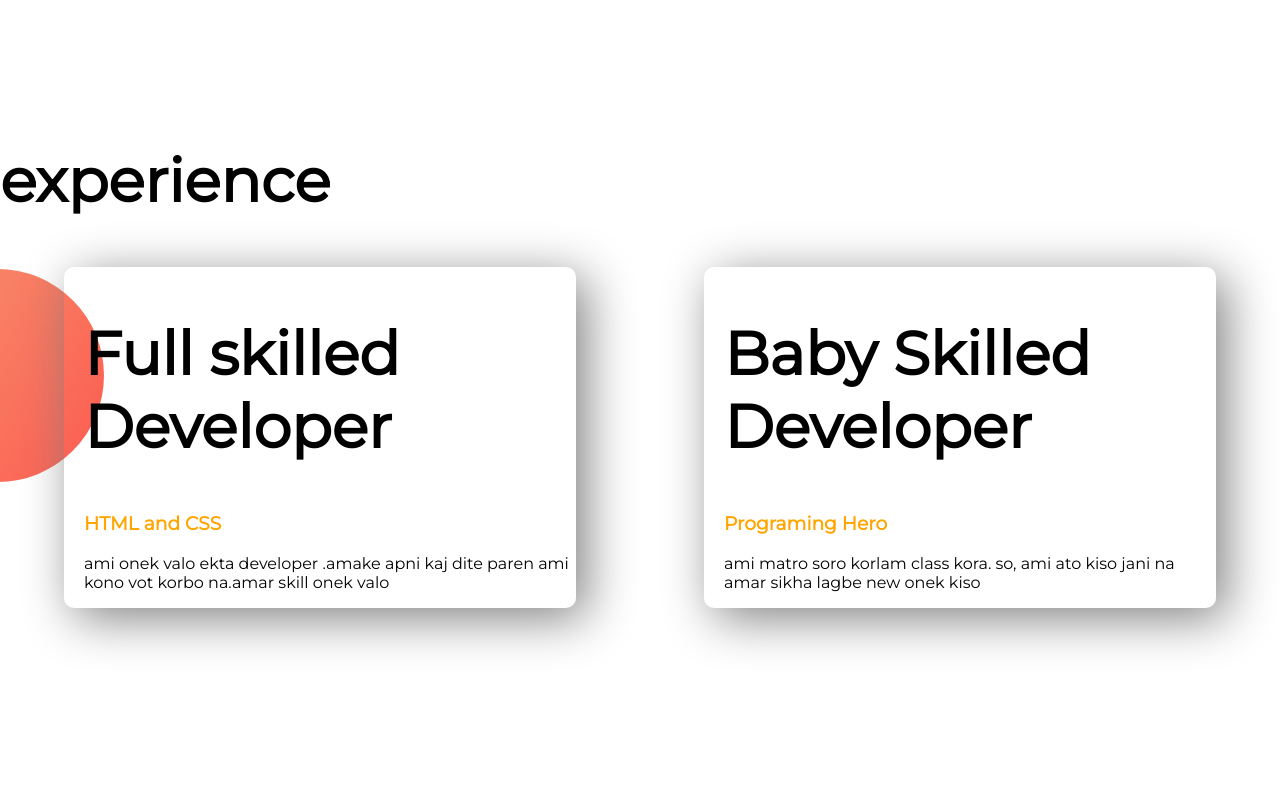
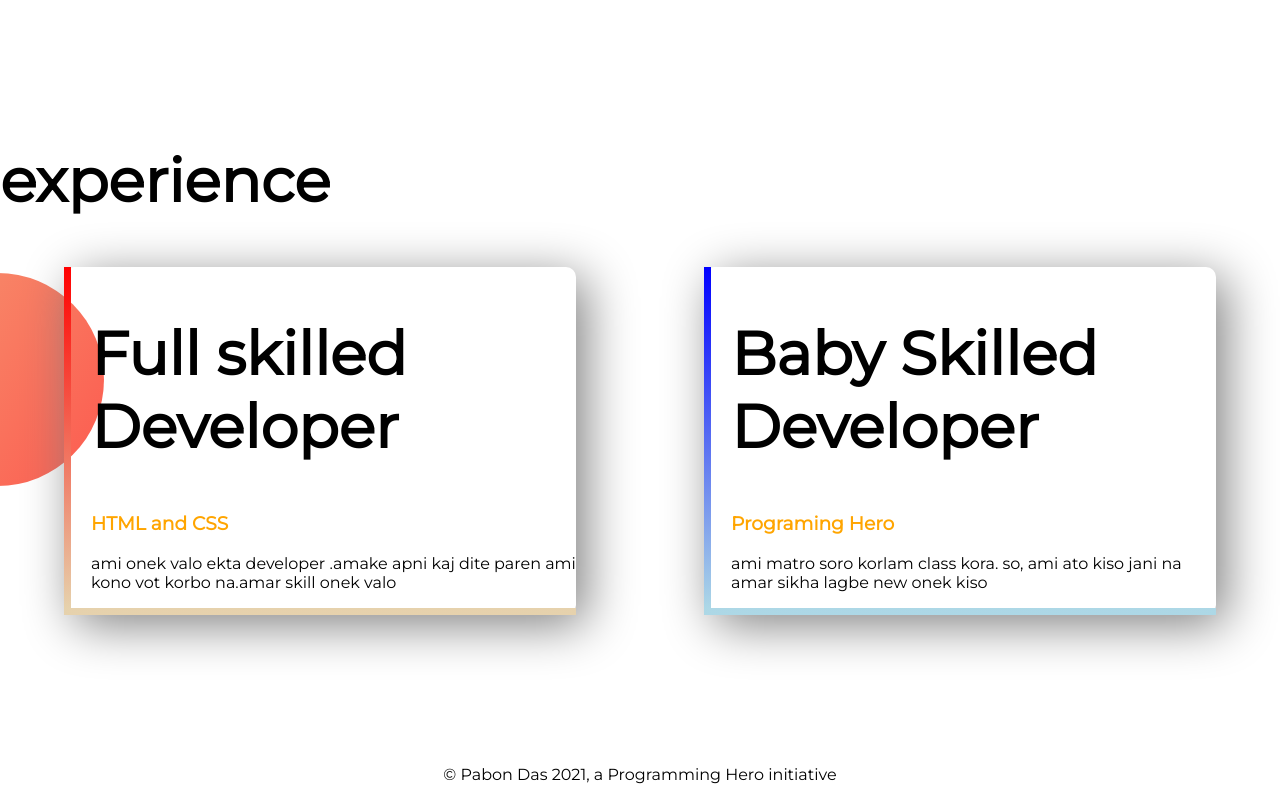
Before and after one commit to pabondas/my-first-portfolio-site, a plain HTML site: page index.html in a window 1280 px wide. Shown: the part 1232-2032 px from the top of the page. Before the commit the page ends 1990 px from the top, so only its background shows below. Drawn offline with Linux system fonts and the light colour scheme.

Commit message:
added final

```diff
--- a/index.html
+++ b/index.html
@@ -40,18 +40,21 @@
 <section class="experience-area">
     <h1>experience</h1>
     <div class="flexible-container">
-        <div class="experience-item">
+        <div  id="full-stack-experience"class="experience-item">
             <h1>Full skilled Developer</h1>
             <h3 class="bulecolor">HTML and CSS</h3>
             <p>ami onek valo ekta developer .amake apni kaj dite paren ami kono vot korbo na.amar skill onek valo</p>
         </div>
-        <div class="experience-item">
+        <div id="web-dev-experience" class="experience-item">
             <h1>Baby Skilled Developer</h1>
             <h3 class="bulecolor">Programing Hero</h3>
             <p>ami matro soro korlam class kora. so, ami ato kiso jani na amar sikha lagbe new onek kiso</p>
         </div>
     </div>
 </section>
+<footer>
+    <p>© Pabon Das 2021, a Programming Hero initiative</p>
+</footer>
 </body>
 
 </html>
--- a/style.css
+++ b/style.css
@@ -52,3 +52,18 @@ h2{
     border-radius: 10px;
     box-shadow: 10px 10px 50px grey;
 }
+#web-dev-experience{
+    border-left: 7px solid;
+    border-bottom: 7px solid;
+    border-image: linear-gradient(blue, lightblue);
+    border-image-slice: 1;
+}
+#full-stack-experience{
+    border-left: 7px solid;
+    border-bottom: 7px solid;
+    border-image: linear-gradient(rgb(255, 0, 0), rgb(230, 210, 173));
+    border-image-slice: 1;
+}
+footer p{
+    text-align: center;
+}
```
